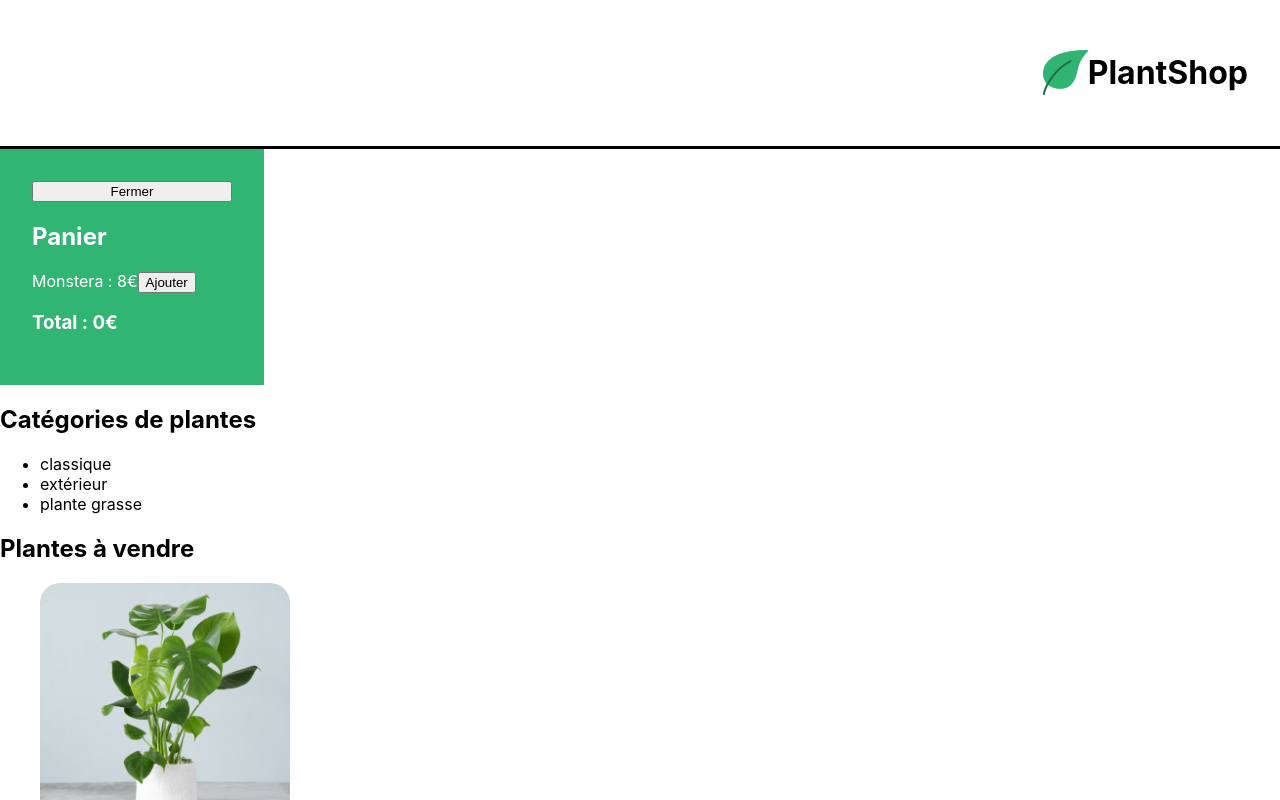
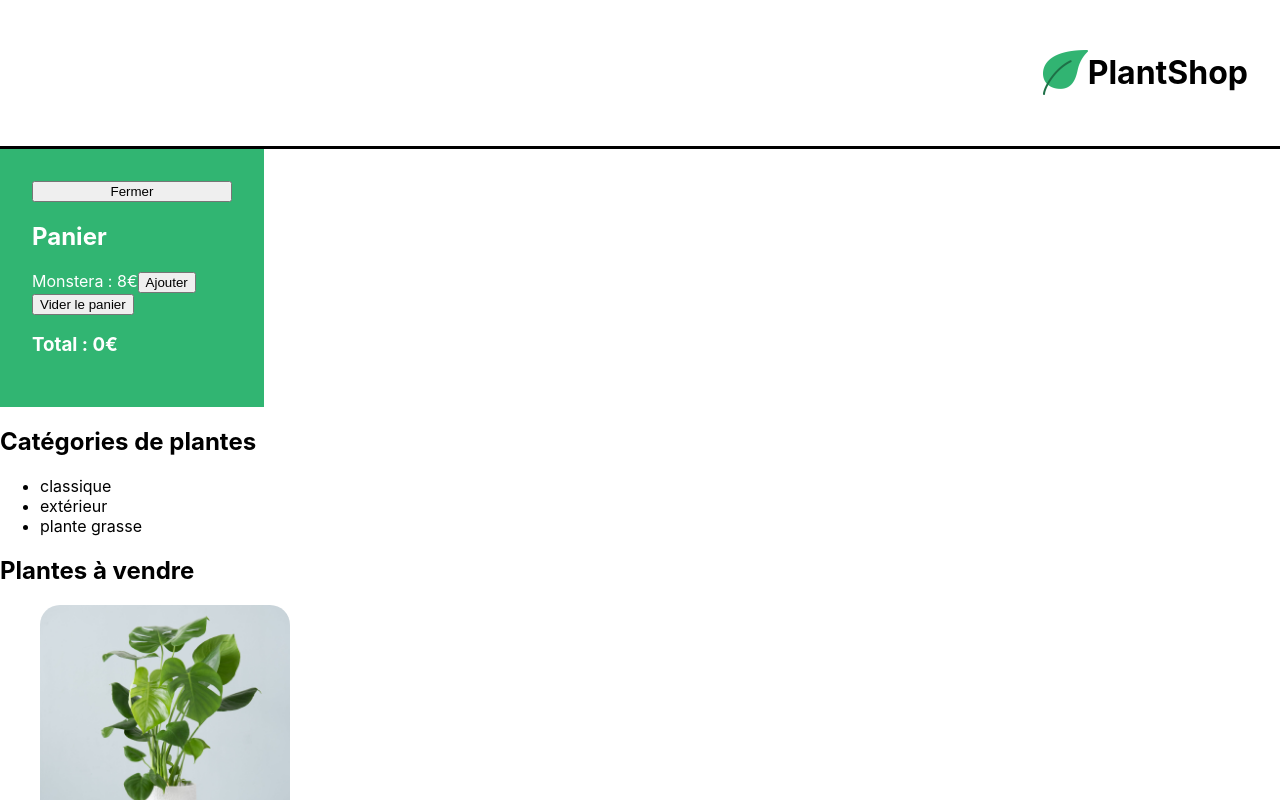
Before and after one commit to Entwickel/plantshop, a React (Create React App) app: page / in a window 1280 px wide. Both pictures are taken after a click on the button "Ouvrir le Panier". Shown: the top 800 px of the page. Built offline with nearby package versions, Linux system fonts and the light colour scheme.

Commit message:
ajout button vider le panier

```diff
--- a/src/components/Cart.js
+++ b/src/components/Cart.js
@@ -18,6 +18,10 @@ function Cart(){
               Ajouter
           </button>
       </div>
+      <div>
+        <button onClick={() => updateCart(0)}>Vider le panier</button>
+      </div>
+
       <h3>Total : {monsteraPrice * cart}€</h3>
   </div>
       ) : ( <button onClick={()=> setIsOpen(true)}>Ouvrir le Panier</button>
```
Also changed, not shown: 1 other file (tests, documents, lock files or other folders).
